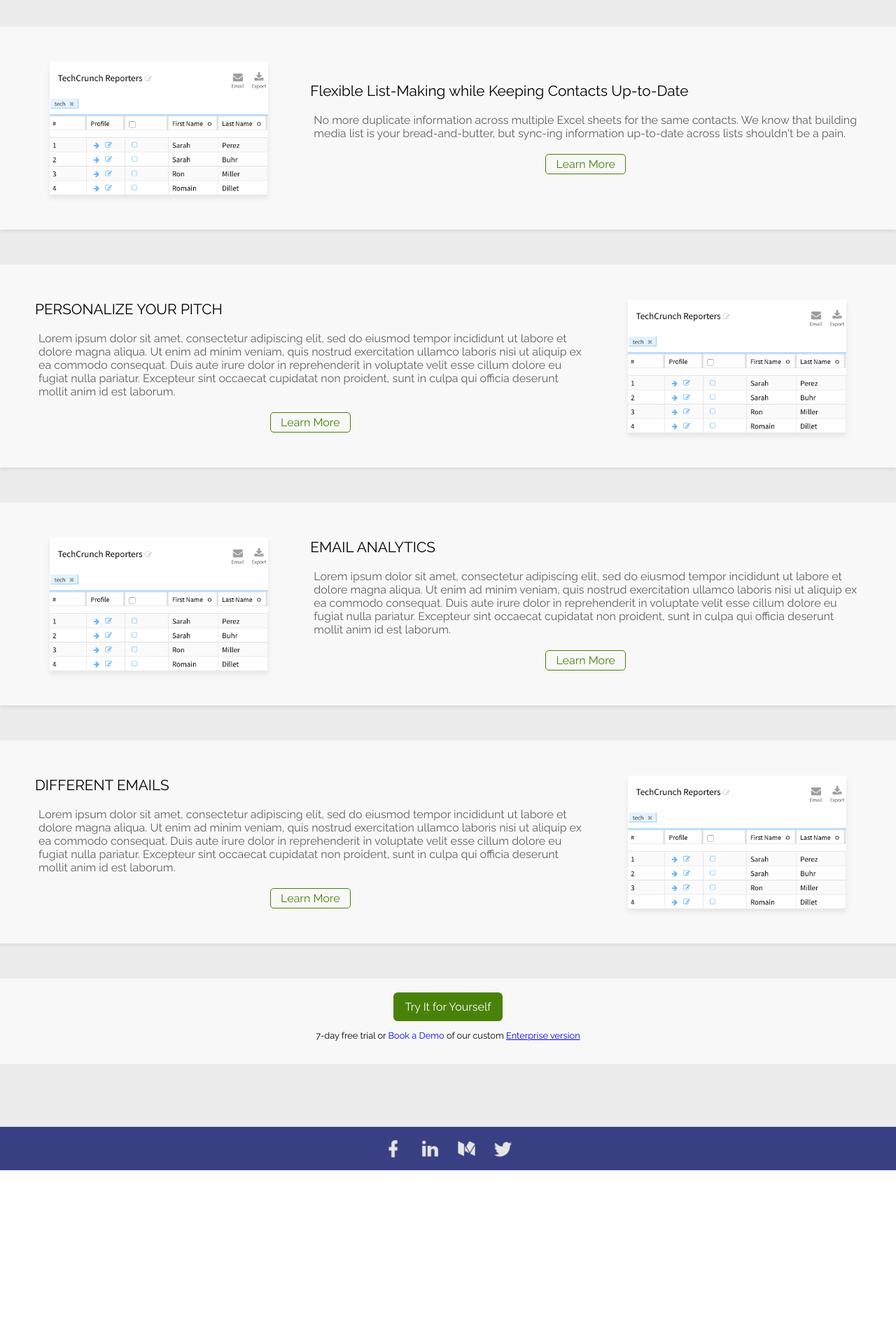
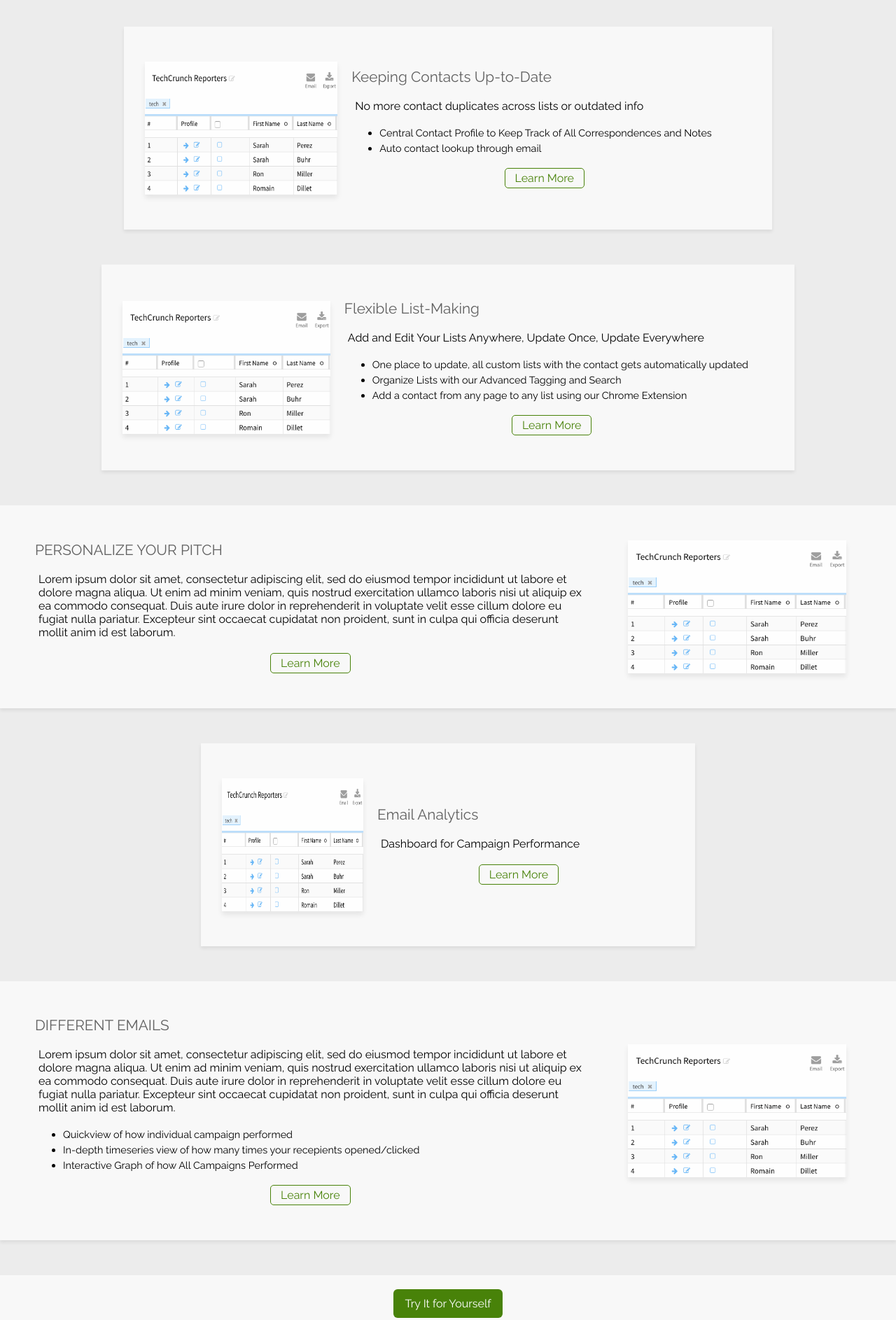
Before and after one commit to news-ai/site-revamp, a React (Create React App) app: page /products in a window 1280 px wide. Shown: the part 794-2680 px from the top of the page at 70% size. Before the commit the page ends 2466 px from the top, so only its background shows below. Built offline with nearby package versions, Linux system fonts and the light colour scheme.

Commit message:
write some product copy for email stuff

```diff
--- a/src/ProductsPage.js
+++ b/src/ProductsPage.js
@@ -211,7 +211,7 @@ const EmailAnalytics = () => (
   </div>
   );
 
-const ProductFeatureCard = ({title, tagline, to, textBlockPosition, imgSrc}) => (
+const ProductFeatureCard = ({title, tagline, to, textBlockPosition, imgSrc, children}) => (
     <div className='horizontal-center' style={{margin: '30px 0'}} >
       <HoverCard>
         <div style={{
@@ -237,15 +237,22 @@ const ProductFeatureCard = ({title, tagline, to, textBlockPosition, imgSrc}) =>
             margin: '0 20px'
           }} >
             <div>
-              <span style={{fontSize: '1.3em'}} >{title}</span>
+              <span style={{
+                fontSize: '1.3em',
+                color: grey700,
+                fontWeight: 500
+              }} >{title}</span>
             </div>
             <div style={{
               margin: '20px 5px',
-              color: grey700,
             }} >{tagline}</div>
+            <div>
+              {children}
+            </div>
             <div style={{
               display: 'flex',
-              justifyContent: 'center'
+              justifyContent: 'center',
+              marginTop: 20
             }} >
               <Link to={to} >
                 <OutlinedButton color={BASEGREEN} >Learn More</OutlinedButton>
@@ -257,23 +264,48 @@ const ProductFeatureCard = ({title, tagline, to, textBlockPosition, imgSrc}) =>
     </div>
   );
 
+const styles ={
+  listItem: {fontSize: '0.9em', marginTop: 5},
+};
+
 const ProductOverview = () => (
   <div>
     <div className='horizontal-center' style={{margin: '10px 0'}} >
-      <span style={{fontSize: '2.2em'}} >Tagline here meet here</span>
+      <span style={{fontSize: '2.2em'}} >The Best CRM for PR</span>
     </div>
     <div className='horizontal-center' style={{margin: '20px 0'}} >
-      <span style={{fontSize: '1.8em'}} >Organize your contacts blah blah blah taglineeeeeeee</span>
+      <span style={{fontSize: '1.8em'}} >Flexible List-making that Keep Your Lists in Sync</span>
     </div>
     <div className='horizontal-center'>
       <div style={{width: 800, height: 500, border: '5px solid green'}} > PRODUCT IMAGE PLACEHOLDER HERE</div>
     </div>
     <ProductFeatureCard
-    title='Flexible List-Making while Keeping Contacts Up-to-Date'
-    tagline="No more duplicate information across multiple Excel sheets for the same contacts. We know that building media list is your bread-and-butter, but sync-ing information up-to-date across lists shouldn't be a pain."
+    title='Keeping Contacts Up-to-Date'
+    tagline='No more contact duplicates across lists or outdated info'
     to='/products/organize'
     imgSrc={plainListviewSmall}
-    />
+    >
+      <div>
+        <ul>
+          <li style={styles.listItem} >Central Contact Profile to Keep Track of All Correspondences and Notes</li>
+          <li style={styles.listItem} >Auto contact lookup through email</li>
+        </ul>
+      </div>
+    </ProductFeatureCard>
+    <ProductFeatureCard
+    title='Flexible List-Making'
+    tagline='Add and Edit Your Lists Anywhere, Update Once, Update Everywhere'
+    to='/products/organize'
+    imgSrc={plainListviewSmall}
+    >
+      <div>
+        <ul>
+          <li style={styles.listItem} >One place to update, all custom lists with the contact gets automatically updated</li>
+          <li style={styles.listItem} >Organize Lists with our Advanced Tagging and Search</li>
+          <li style={styles.listItem} >Add a contact from any page to any list using our Chrome Extension</li>
+        </ul>
+      </div>
+    </ProductFeatureCard>
     <ProductFeatureCard
     textBlockPosition='left'
     title='PERSONALIZE YOUR PITCH'
@@ -282,8 +314,8 @@ const ProductOverview = () => (
     imgSrc={plainListviewSmall}
     />
     <ProductFeatureCard
-    title='EMAIL ANALYTICS'
-    tagline="Lorem ipsum dolor sit amet, consectetur adipiscing elit, sed do eiusmod tempor incididunt ut labore et dolore magna aliqua. Ut enim ad minim veniam, quis nostrud exercitation ullamco laboris nisi ut aliquip ex ea commodo consequat. Duis aute irure dolor in reprehenderit in voluptate velit esse cillum dolore eu fugiat nulla pariatur. Excepteur sint occaecat cupidatat non proident, sunt in culpa qui officia deserunt mollit anim id est laborum."
+    title='Email Analytics'
+    tagline='Dashboard for Campaign Performance'
     to='/products/email-analytics'
     imgSrc={plainListviewSmall}
     />
@@ -293,7 +325,15 @@ const ProductOverview = () => (
     tagline="Lorem ipsum dolor sit amet, consectetur adipiscing elit, sed do eiusmod tempor incididunt ut labore et dolore magna aliqua. Ut enim ad minim veniam, quis nostrud exercitation ullamco laboris nisi ut aliquip ex ea commodo consequat. Duis aute irure dolor in reprehenderit in voluptate velit esse cillum dolore eu fugiat nulla pariatur. Excepteur sint occaecat cupidatat non proident, sunt in culpa qui officia deserunt mollit anim id est laborum."
     to='/products/different-emails'
     imgSrc={plainListviewSmall}
-    />
+    >
+      <div>
+        <ul>
+          <li style={styles.listItem} >Quickview of how individual campaign performed</li>
+          <li style={styles.listItem} >In-depth timeseries view of how many times your recepients opened/clicked</li>
+          <li style={styles.listItem} >Interactive Graph of how All Campaigns Performed</li>
+        </ul>
+      </div>
+    </ProductFeatureCard>
     <div
     style={{
       margin: '40px 0',
--- a/src/css/stylesheet-medium.css
+++ b/src/css/stylesheet-medium.css
@@ -100,10 +100,10 @@
 	}
 
 
-	li {
+/*	li {
 		list-style-type: none;
 	}
-
+*/
 	.logo-2 {
 		margin-left: 2em;
 		font-weight: 600;
```
